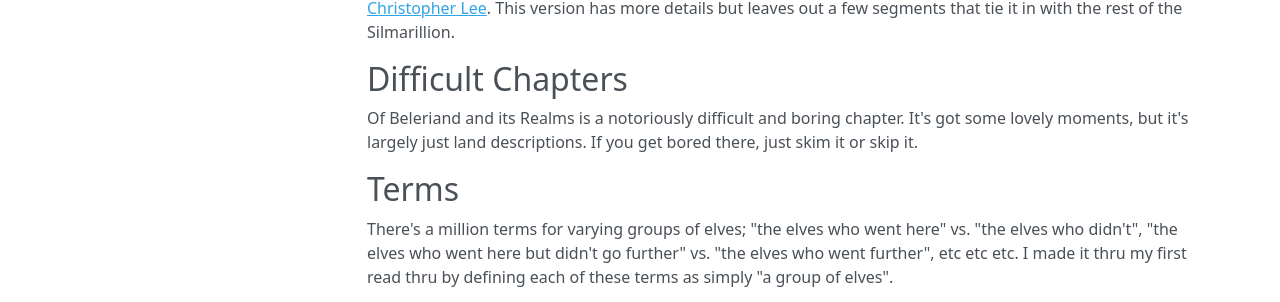
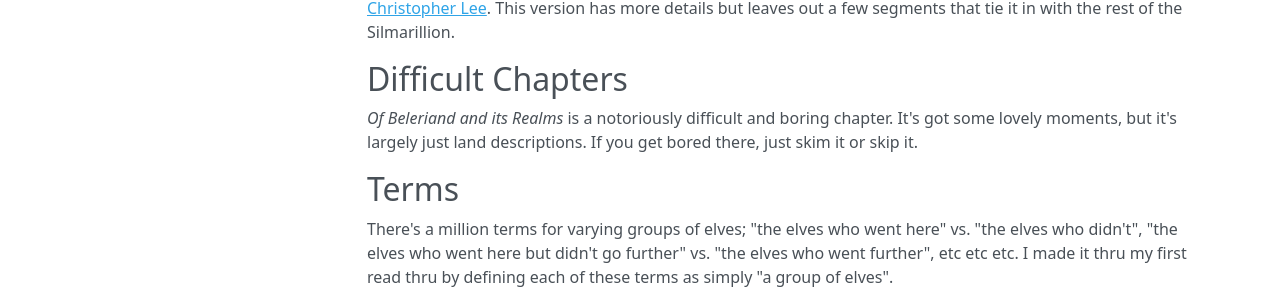
Before and after one commit to buckmanc/cheatsheets_and_checklists, an MkDocs documentation site: the page built from docs/cheatsheets/books/tolkien/silmarillion.md, in a window 1280 px wide and 900 px high, scrolled down 522 px. Shown: the part 398-700 px from the top of the window. Built offline with MkDocs 1.6.1, drawn with Linux system fonts in a browser that asks for light colours; nearby versions of some CDN libraries.

```diff
--- a/docs/cheatsheets/books/tolkien/silmarillion.md
+++ b/docs/cheatsheets/books/tolkien/silmarillion.md
@@ -15,7 +15,7 @@ The Children of Húrin is also available as a more fleshed out, [standalone book
 
 ## Difficult Chapters
 
-Of Beleriand and its Realms is a notoriously difficult and boring chapter. It's got some lovely moments, but it's largely just land descriptions. If you get bored there, just skim it or skip it.
+*Of Beleriand and its Realms* is a notoriously difficult and boring chapter. It's got some lovely moments, but it's largely just land descriptions. If you get bored there, just skim it or skip it.
 
 ## Terms
 
```
Also changed, not shown: docs/cheatsheets/books/foreigner_notes.md (+1 -1 lines).
